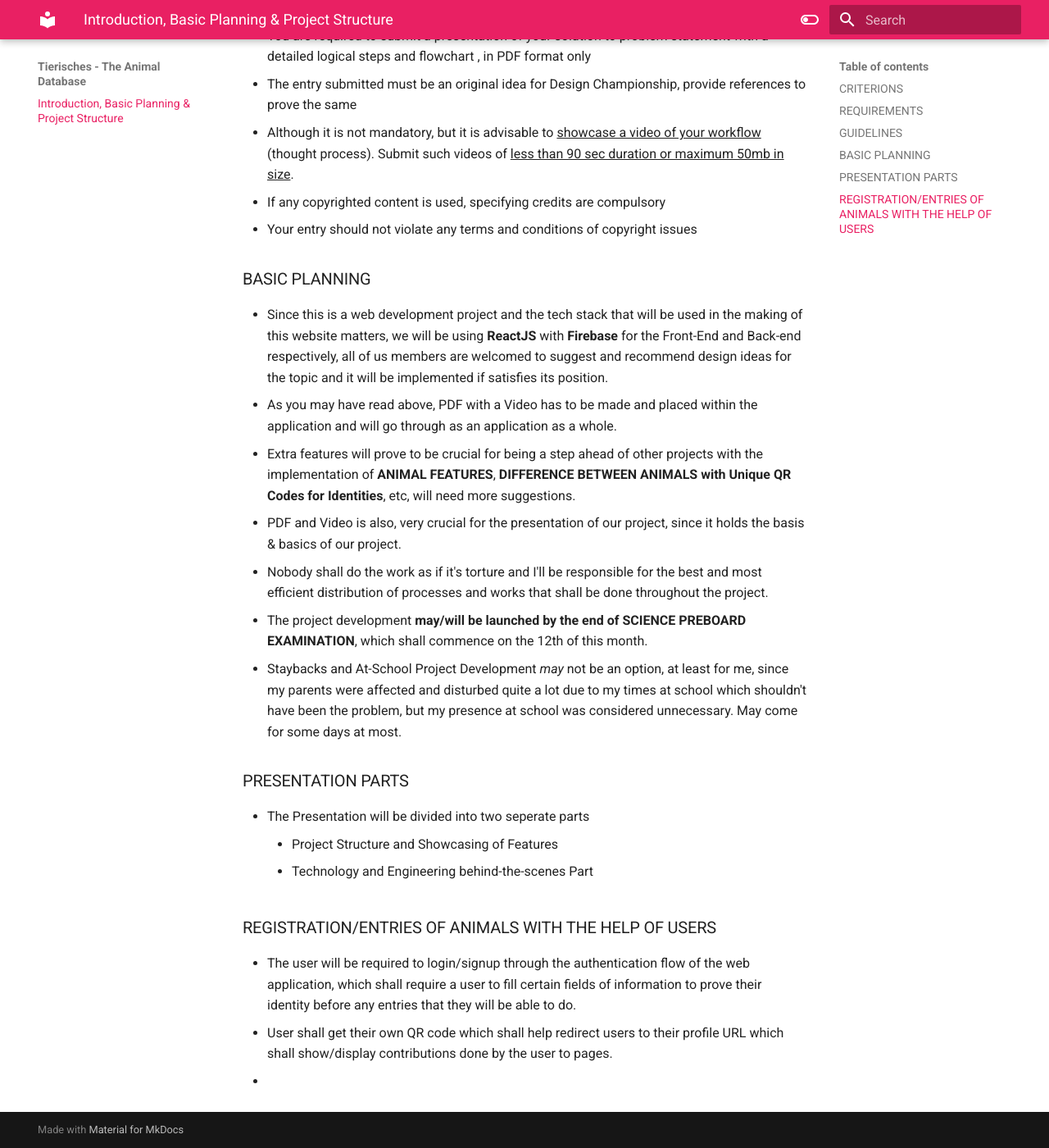
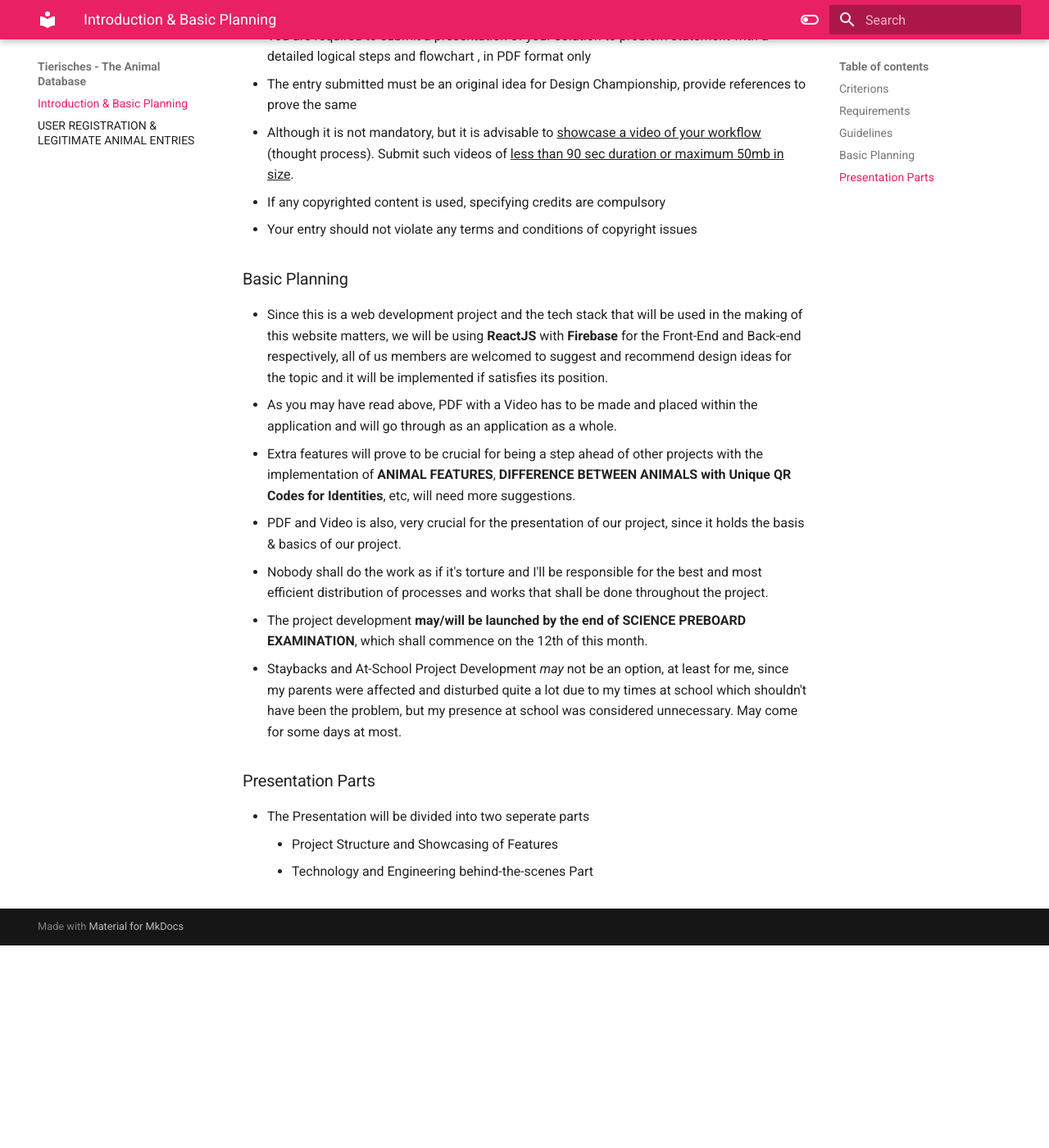
Before and after one commit to AvIsBeastMC/tierisches-docs, an MkDocs documentation site: the page built from docs/index.md, in a window 1280 px wide and 1400 px high, scrolled down 1010 px. Shown: the whole window at 82% size. Built offline with MkDocs 1.6.1 and Material for MkDocs 9.7.7, drawn with Linux system fonts in a browser that asks for light colours; after the commit the page ends 2163 px from its top, so only the background shows below that; some of the changed text lies outside the part shown.

Commit message:
huge af changes

```diff
--- a/docs/index.md
+++ b/docs/index.md
@@ -1,19 +1,19 @@
-# Introduction, Basic Planning & Project Structure
+# Introduction & Basic Planning
 Create a platform where we can register stray/wild animals with RFID/QR code and maintain online database. Assume that the animals are wearing the tags and create dummy QR codes representing RFID and show statistics of the database based on animals, geography and area. Additinoal features can be added to display density geographically, animals facing extintion, area specific animals/breeds etc.
 
-### CRITERIONS
-**- Creativity (20%):**
+### Criterions
+**Creativity (20%):**
 Originality of the idea, Effective use of technology and tools
-**- Technical Quality (20%):**
+**Technical Quality (20%)**
 Correctness of syntax and code, Proper indentation and commenting, skill, Optimization
-**- Functionality (20%):**
+**Functionality (20%):**
 Successful working, flowchart, Code efficiency, Clarity of Logic
-**- Uniqueness (20%):**
+**Uniqueness (20%):**
 Unique coding techniques, Uniqueness of solution
-**- Relevance (20%):**
+**Relevance (20%):**
 Relevance to the problem statement, Relevance to latest trend and technologies in Coding
 
-### REQUIREMENTS
+### Requirements
 - Browser application link (Offline/Online)
 - Source code files
 - Presentation: .PDF Format
@@ -23,7 +23,7 @@ Relevance to the problem statement, Relevance to latest trend and technologies i
 - Justification of how your solution meets the problem/requirement
 - Implementation (how will you make your solution reach the users)
 
-### GUIDELINES
+### Guidelines
 - Your entry should be submitted before the submission deadline
 - You are required to submit a presentation of your solution to problem statement with a detailed logical steps and flowchart , in PDF format only
 - The entry submitted must be an original idea for Design Championship, provide references to prove the same
@@ -31,7 +31,7 @@ Relevance to the problem statement, Relevance to latest trend and technologies i
 - If any copyrighted content is used, specifying credits are compulsory
 - Your entry should not violate any terms and conditions of copyright issues
 
-### BASIC PLANNING
+### Basic Planning
 - Since this is a web development project and the tech stack that will be used in the making of this website matters, we will be using **ReactJS** with **Firebase** for the Front-End and Back-end respectively, all of us members are welcomed to suggest and recommend design ideas for the topic and it will be implemented if satisfies its position.
 - As you may have read above, PDF with a Video has to be made and placed within the application and will go through as an application as a whole.
 - Extra features will prove to be crucial for being a step ahead of other projects with the implementation of **ANIMAL FEATURES**, **DIFFERENCE BETWEEN ANIMALS with Unique QR Codes for Identities**, etc, will need more suggestions.
@@ -40,12 +40,7 @@ Relevance to the problem statement, Relevance to latest trend and technologies i
 - The project development **may/will be launched by the end of SCIENCE PREBOARD EXAMINATION**, which shall commence on the 12th of this month.
 - Staybacks and At-School Project Development *may* not be an option, at least for me, since my parents were affected and disturbed quite a lot due to my times at school which shouldn't have been the problem, but my presence at school was considered unnecessary. May come for some days at most.
 
-### PRESENTATION PARTS
+### Presentation Parts
 - The Presentation will be divided into two seperate parts
 	- Project Structure and Showcasing of Features
 	- Technology and Engineering behind-the-scenes Part
-
-### REGISTRATION/ENTRIES OF ANIMALS WITH THE HELP OF USERS
-- The user will be required to login/signup through the authentication flow of the web application, which shall require a user to fill certain fields of information to prove their identity before any entries that they will be able to do.
-- User shall get their own QR code which shall help redirect users to their profile URL which shall show/display contributions done by the user to pages.
--
--- a/mkdocs.yml
+++ b/mkdocs.yml
@@ -20,8 +20,6 @@ theme:
       toggle:
         icon: material/toggle-switch
         name: Switch to light mode
-nav:
-    - Introduction, Basic Planning & Project Structure: 'index.md'
 
 # Extensions
 markdown_extensions:
```
Also changed, not shown: docs/entries.md (added, +36 -0 lines).
